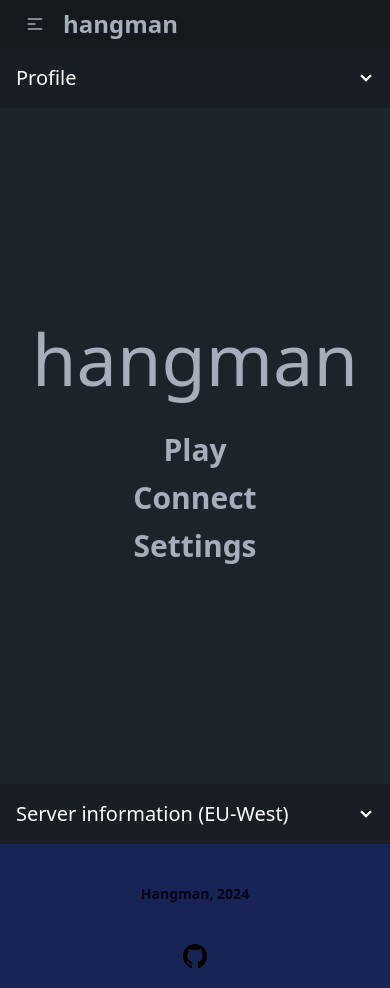
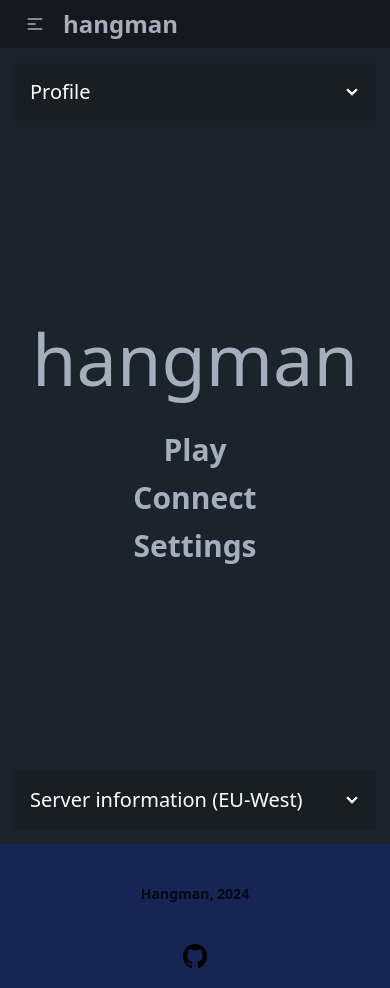
Before and after one commit to yannmazita/hangman, a Vue app in the folder front/: page / in a window 390 px wide. Built offline with nearby package versions, Linux system fonts and the light colour scheme; no server answers.

Commit message:
Responsive padding

```diff
--- a/front/src/App.vue
+++ b/front/src/App.vue
@@ -2,7 +2,7 @@
     <div class="grid grid-cols-12">
         <div class="col-span-12"></div>
         <NavBar class="col-span-12"></NavBar>
-        <main class="col-span-12 h-[calc(100vh-48px)]">
+        <main class="col-span-12 h-[calc(100vh-48px)] p-3.5 lg:p-6">
             <router-view></router-view>
         </main>
         <AppFooter class="col-span-12"></AppFooter>
```
